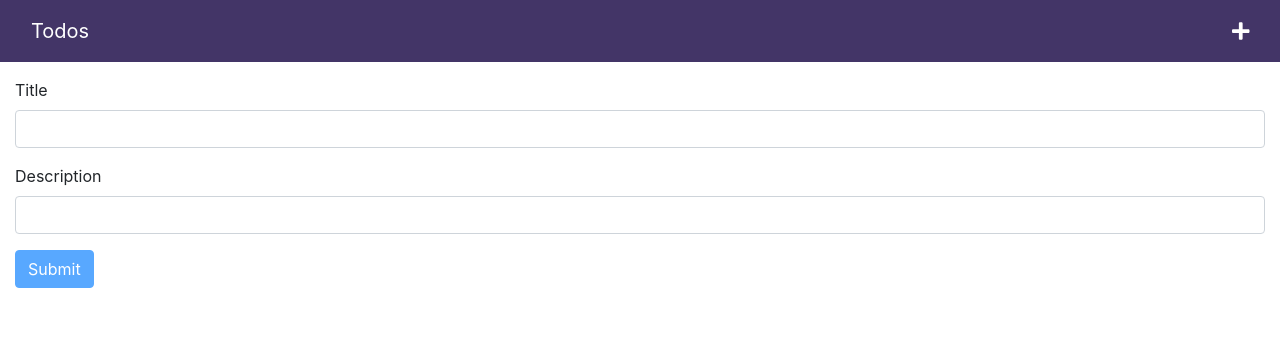
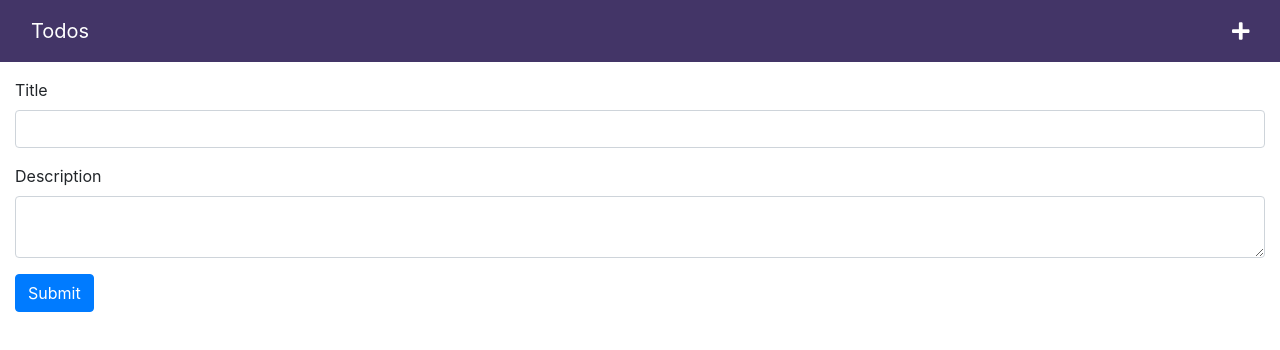
Before and after one commit to ewa81/InfoShareReactJSApplication, a React (Create React App) app: page /form in a window 1280 px wide. Shown: the top 350 px of the page. Built offline with nearby package versions, Linux system fonts and the light colour scheme.

Commit message:
Form Control Textarea and maxlength Input.

```diff
--- a/src/components/TodoForm.js
+++ b/src/components/TodoForm.js
@@ -51,14 +51,15 @@ class TodoForm extends Component {
     return (<Form noValidate validated={validated} className="todosForm" onSubmit={this.handleSubmit}>
       <Form.Group className="todosFrom__group" controlId="formBasicTittle">
         <Form.Label className="todosFrom__label">Title</Form.Label>
-        <Form.Control className="todosForm__control" type="text" name="todo_title" onChange={this.handleChange} required/>
+        <Form.Control className="todosForm__control" type="text" name="todo_title" maxLength="40" onChange={this.handleChange} required/>
         <Form.Control.Feedback type="invalid">Please provide title</Form.Control.Feedback>
       </Form.Group>
       <Form.Group className="todosForm__group" controlId="formBasicDescription">
         <Form.Label className="todosForm__label">Description</Form.Label>
-        <Form.Control className="todosForm__control" type="text" name="todo_description" onChange={this.handleChange}/>
+        <Form.Control className="todosForm__control" as="textarea" name="todo_description" maxLength="200" onChange={this.handleChange} required/>
+        <Form.Control.Feedback type="invalid">Description is required</Form.Control.Feedback>
       </Form.Group>
-      <Button className="todosFrom__button" variant="primary" type="submit" disabled={this.state.isValid}>Submit</Button>
+      <Button className="todosFrom__button" variant="primary" type="submit">Submit</Button>
     </Form>);
   }
 }
--- a/src/components/TodoFormEdit.js
+++ b/src/components/TodoFormEdit.js
@@ -60,12 +60,12 @@ class TodoFormEdit extends Component {
       <Form noValidate validated={validated} onSubmit={this.handleSubmit} className="todosFormEdit">
         <Form.Group className="todosFormEdit__group" controlId="formBasicTittle">
           <Form.Label className="todosFormEdit__label">Title:</Form.Label>
-          <Form.Control className="todosFormEdit__control" type="text" name="todo_title" onChange={this.handleChange} value={this.state.todo_title} required/>
+          <Form.Control className="todosFormEdit__control" type="text" name="todo_title" maxLength="40" onChange={this.handleChange} value={this.state.todo_title} required/>
           <Form.Control.Feedback type="invalid">Title is required</Form.Control.Feedback>
         </Form.Group>
         <Form.Group className="todosFormEdit__group" controlId="formBasicDescription">
           <Form.Label className="todosFormEdit__label">Description:</Form.Label>
-          <Form.Control className="todosFormEdit__control" type="text" name="todo_description" onChange={this.handleChange} value={this.state.todo_description} required/>
+          <Form.Control className="todosFormEdit__control" as="textarea" name="todo_description" maxLength="200" onChange={this.handleChange} value={this.state.todo_description} required/>
           <Form.Control.Feedback type="invalid">Description is required</Form.Control.Feedback>
         </Form.Group>
         <Form.Group className="todosFormEdit__group" controlId="formBasicStatus">
```
